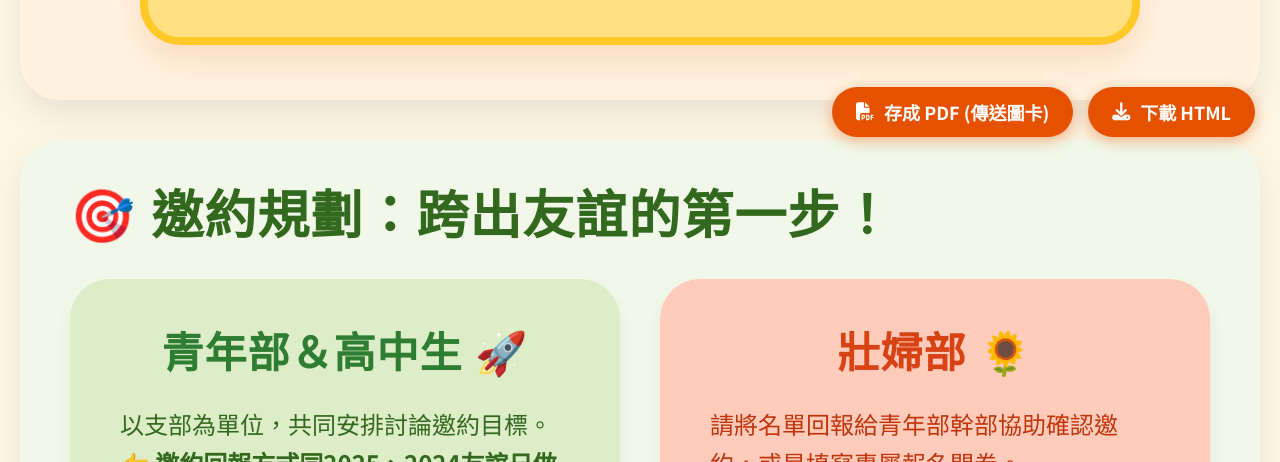
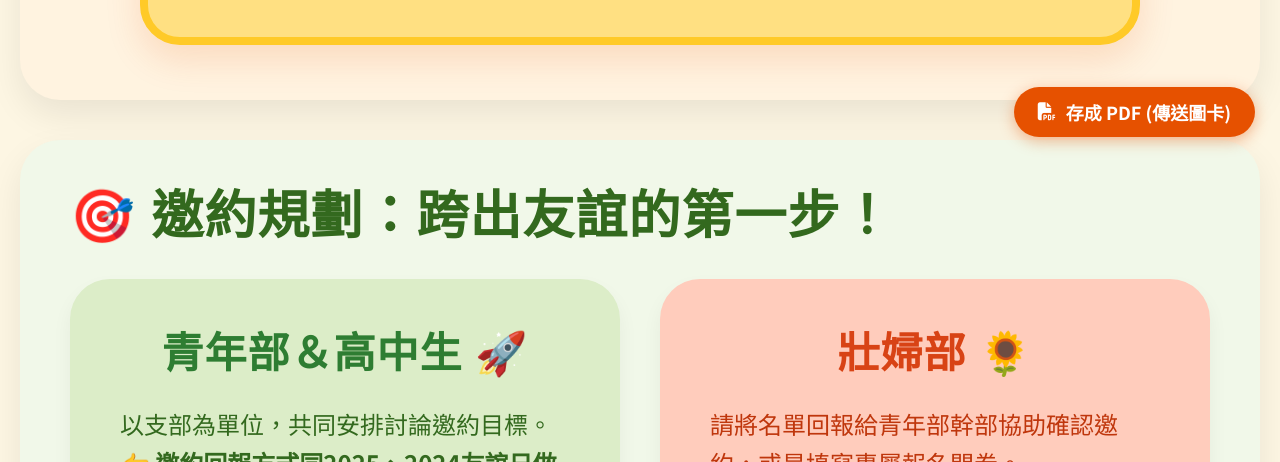
Before and after one commit to Spiritator/2026-hsinchu-soka-freindship-day, a plain HTML site: page index.html in a window 1280 px wide. Shown: the part 638-1100 px from the top of the page. Drawn offline with Linux system fonts and the light colour scheme; a web font is replaced by a local one.

Commit message:
Update index.html
remove download html button for formal release with man's and woman's division

```diff
--- a/index.html
+++ b/index.html
@@ -273,24 +273,7 @@
         <button class="tool-btn" onclick="window.print()">
             <i class="fa-solid fa-file-pdf"></i> 存成 PDF (傳送圖卡)
         </button>
-        <button class="tool-btn" onclick="downloadHTML()">
-            <i class="fa-solid fa-download"></i> 下載 HTML
-        </button>
     </div>
 
-    <script>
-        function downloadHTML() {
-            const htmlContent = "<!DOCTYPE html>\n" + document.documentElement.outerHTML;
-            const blob = new Blob([htmlContent], {type: 'text/html;charset=utf-8'});
-            const url = URL.createObjectURL(blob);
-            const a = document.createElement('a');
-            a.href = url;
-            a.download = '2026新竹區創價友誼日_宣傳卡.html';
-            document.body.appendChild(a);
-            a.click();
-            document.body.removeChild(a);
-            URL.revokeObjectURL(url);
-        }
-    </script>
 </body>
 </html>
```
